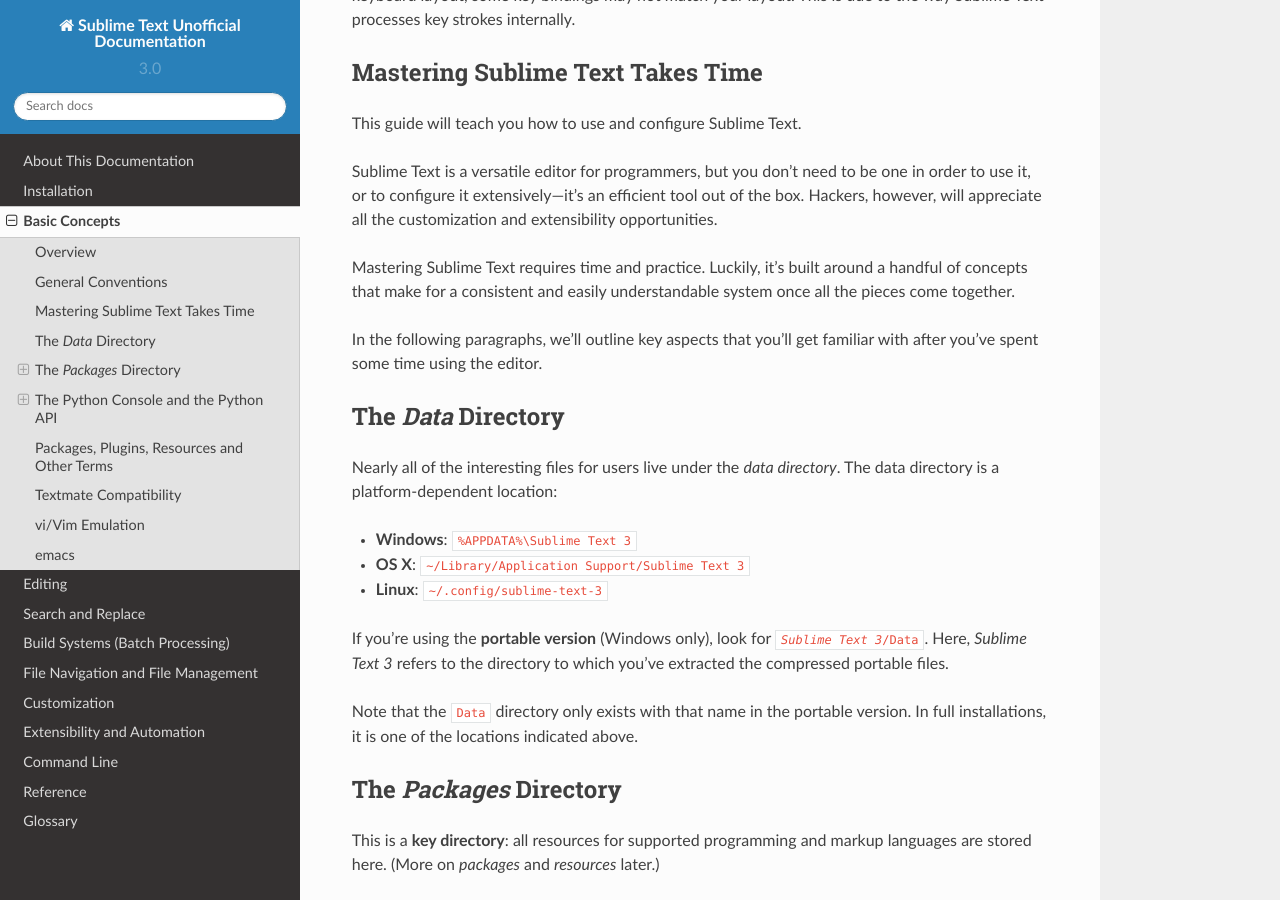
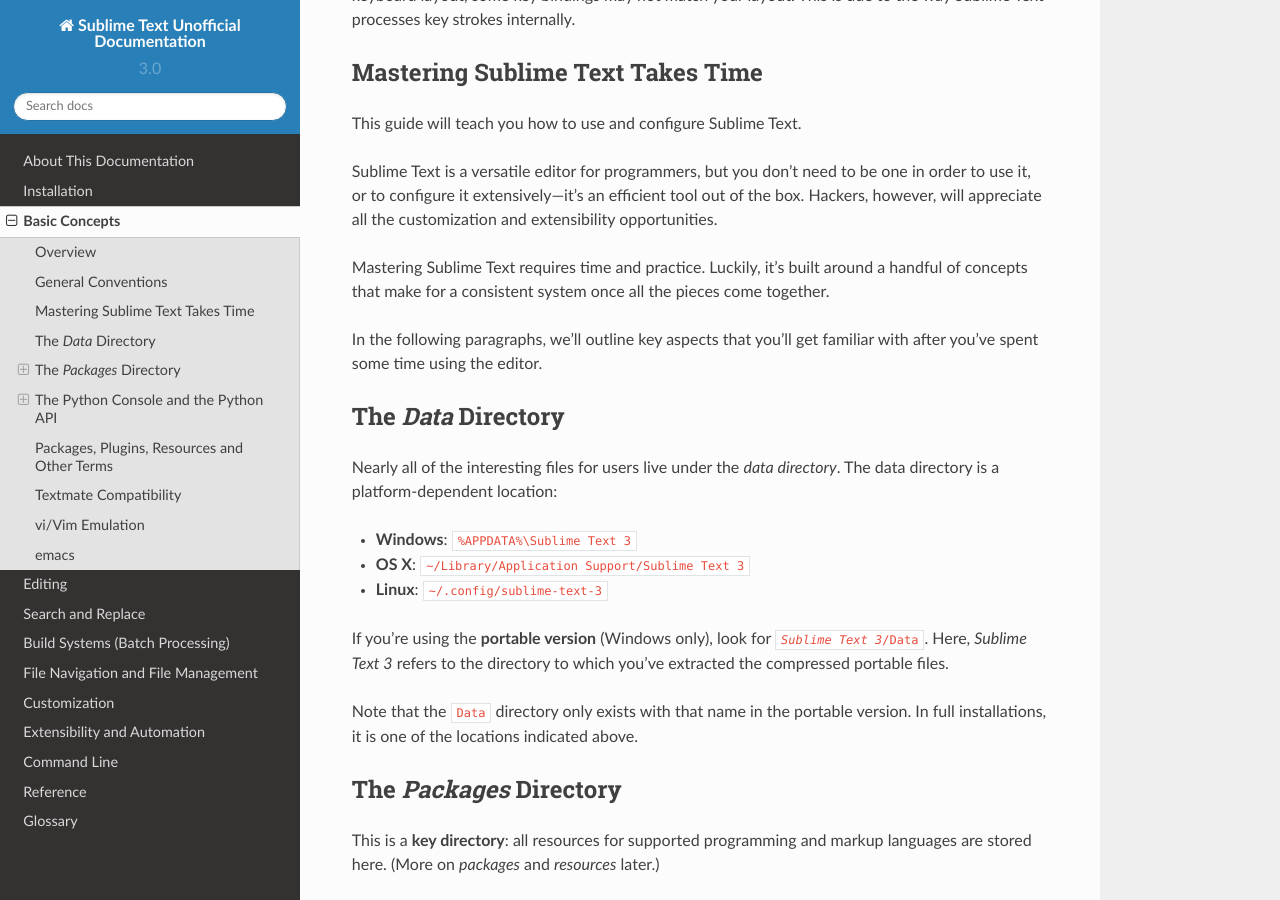
Before and after one commit to guillermooo/sublime-undocs, a Sphinx documentation site: the page built from source/basic_concepts.rst, in a window 1280 px wide and 900 px high, scrolled down 505 px. Built offline with Sphinx 7.4.7 and the Read the Docs theme 2.0.0, drawn with Linux system fonts in a browser that asks for light colours.

Commit message:
things don't magically become easy just because we say they are

```diff
--- a/source/basic_concepts.rst
+++ b/source/basic_concepts.rst
@@ -47,8 +47,7 @@
 Luckily, it's built around
 a handful of concepts
 that make for a consistent
-and easily understandable system
-once all the pieces come together.
+system once all the pieces come together.
 
 In the following paragraphs,
 we'll outline key aspects
```
